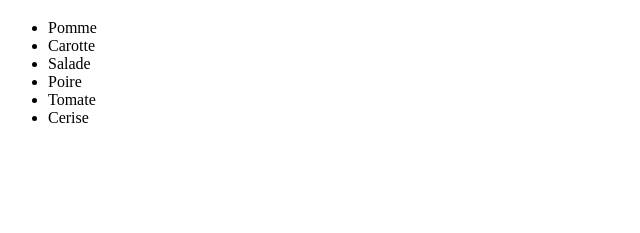
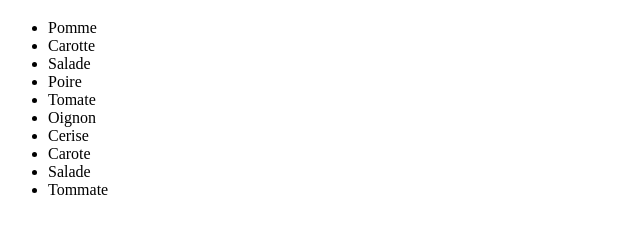
Before and after one commit to dev634/testStudiGit, a plain HTML site: page index.html in a window 1280 px wide. Shown: the part 61-294 px from the top of the page, without its empty margins (0-640 px from the left). Drawn offline with Linux system fonts and the light colour scheme.

Commit message:
Add onion

```diff
--- a/index.html
+++ b/index.html
@@ -15,7 +15,11 @@
             <li>Salade</li>
             <li>Poire</li>
             <li>Tomate</li>
+            <li>Oignon</li>
             <li>Cerise</li>
+            <li>Carote</li>
+            <li>Salade</li>
+            <li>Tommate</li>
         </ul>
     </body>
 </html>
```
